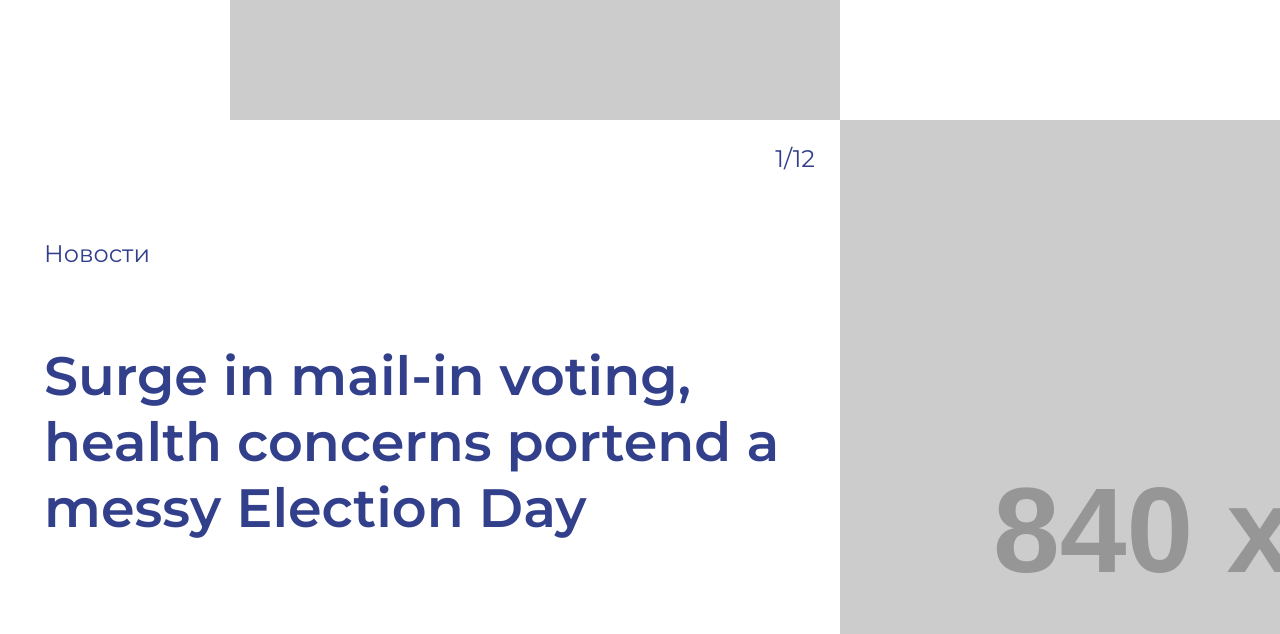
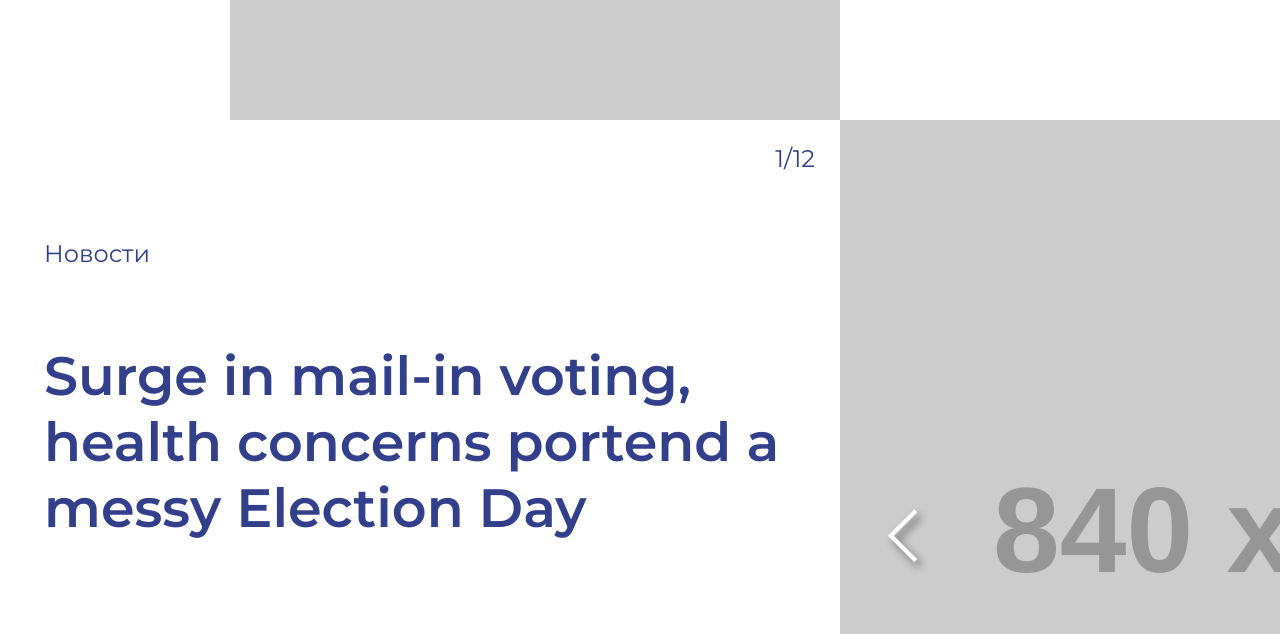
Before and after one commit to wolfsmensch/kafu-front, a plain HTML site: page index.html in a window 1280 px wide. Shown: the part 1100-1734 px from the top of the page. Drawn offline with nearby package versions, Linux system fonts and the light colour scheme; files that its build step writes are made by us from their sources; placeholder pictures from the web are drawn by us.

Commit message:
К баннеру новостей добавлены кнопки

```diff
--- a/index.html
+++ b/index.html
@@ -98,10 +98,10 @@
             </div>
 
             <div class="grid-cell grid-cell-32 news-banners">
-                <button class="btn-left"></button>
+                <button class="btn-banner btn-left"></button>
                 <div class="picture row-3-picture" style="background-image: url(https://via.placeholder.com/840);">
                 </div>
-                <button class="btn-left"></button>
+                <button class="btn-banner btn-right"></button>
             </div>
 
             <div class="grid-cell grid-cell-41 announcements-banners">
--- a/scss/index.scss
+++ b/scss/index.scss
@@ -160,6 +160,40 @@ $text-secondary-color: #848484;
         }
     }
 
+    .news-banners {
+        position: relative;
+
+        .btn-banner {
+            position: absolute;
+            top: calc(50% - 44px);
+            width: 49.5px;
+            height: 88px;
+
+            cursor: pointer;
+
+            margin: 0;
+            padding: 0;
+            border: none;
+            background-color: transparent;
+
+            background-size: contain;
+            background-position: center;
+            background-repeat: no-repeat;
+
+            z-index: 50;
+
+            &.btn-left {
+                left: 42px;
+                background-image: url(../images/btn-left.png);
+            }
+
+            &.btn-right {
+                right: 42px;
+                background-image: url(../images/btn-right.png);
+            }
+        }
+    }
+
     .partners {
         padding: 50px 0;
         text-align: center;
```
